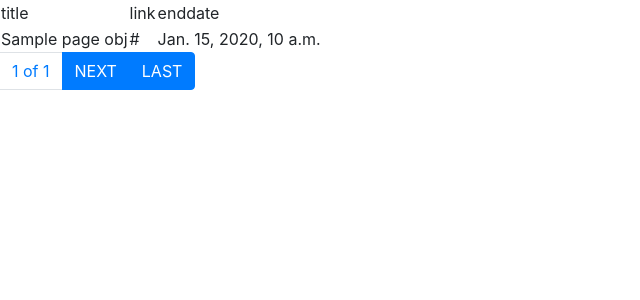
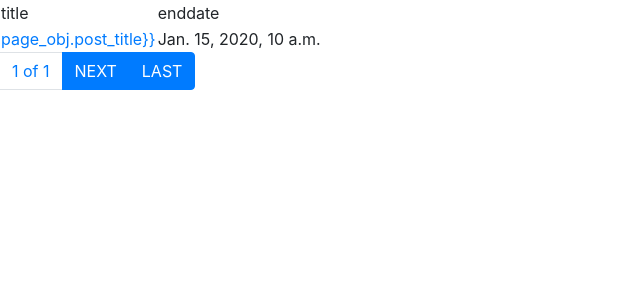
Before and after one commit to moonseobHwang/togather_scrapingwithdjango, a Django app: template templates/home/startup.html in a window 1280 px wide. Shown: the top 300 px of the page, without its empty margins (0-640 px from the left). Run offline with Django 3.2, Linux system fonts and the light colour scheme; the template is opened without the code that fills it: most values are stand-ins (such as "Sample title", 1, 10 or a date in 2020); some libraries are stand-ins or nearby versions.

Commit message:
10261607/sayit

```diff
--- a/templates/home/startup.html
+++ b/templates/home/startup.html
@@ -10,13 +10,11 @@
     <table>
         <tr>
             <td>title</td>
-            <td>link</td>
             <td>enddate</td>
         </tr>
         {%for col in page_obj%}
         <tr>
-            <td>{{page_obj.post_title}}</td>
-            <td>{{page_obj.detail_llink}}</td>
+            <td><a href="https://www.k-startup.go.kr/common/announcement/announcementList.do?mid=30004&bid=701&searchAppAt=A">page_obj.post_title}}</a></td>
             <td>{{page_obj.due_enddate}}</td>
         </tr>
         {%endfor%}
```
